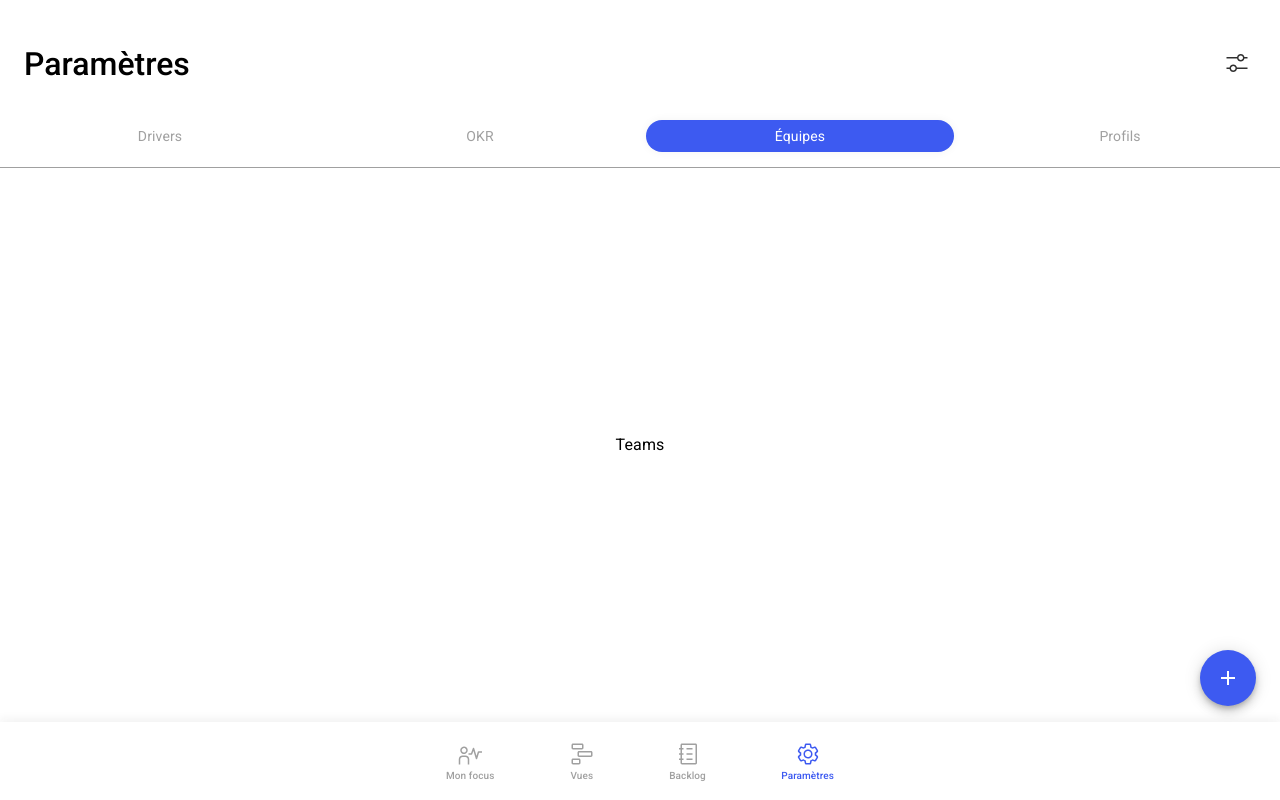
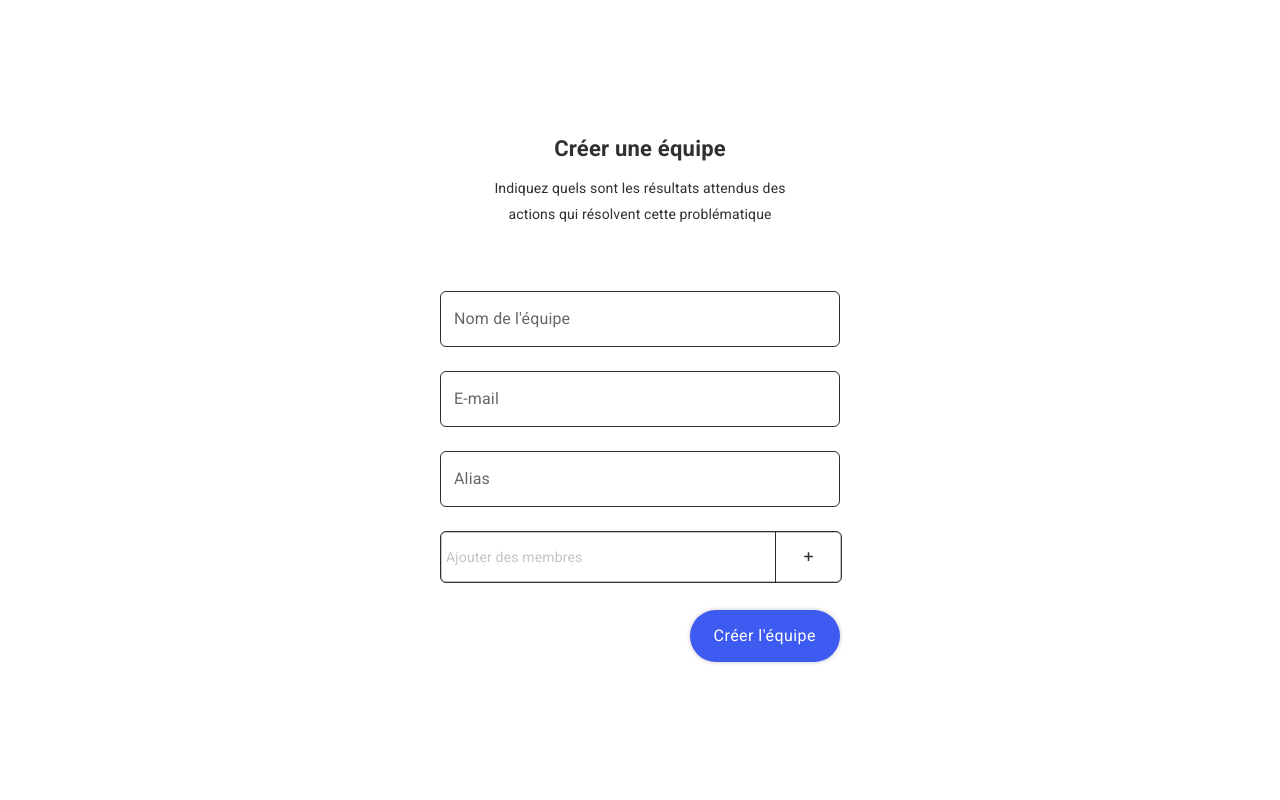
Before and after one commit to tiavina-mika/product-hero-draft, a React (Create React App) app: page / in a window 1280 px wide. Built offline with nearby package versions, Linux system fonts and the light colour scheme.

Commit message:
fix create team

```diff
--- a/App.tsx
+++ b/App.tsx
@@ -1,14 +1,15 @@
 import { ThemeProvider as EmotionThemeProvider } from "@emotion/react";
 import { StyledEngineProvider, ThemeProvider } from "@mui/material";
 import { theme } from "./src/utils/theme";
-import HomeLayout from "./src/containers/home/HomeLayout";
+// import HomeLayout from "./src/containers/home/HomeLayout";
+import CreateTeam from "./src/containers/team/CreateTeam";
 
 const App = () => {
   return (
     <StyledEngineProvider injectFirst>
       <ThemeProvider theme={theme}>
         <EmotionThemeProvider theme={theme}>
-          <HomeLayout />
+          <CreateTeam />
         </EmotionThemeProvider>
       </ThemeProvider>
     </StyledEngineProvider>
--- a/src/components/form/inputs/UsersAutocompleteInput.tsx
+++ b/src/components/form/inputs/UsersAutocompleteInput.tsx
@@ -106,7 +106,6 @@ const UsersAutocompleteInput = ({
     const newValues = [value, ...values];
     setValues(newValues);
     onChangeList?.(newValues);
-    onChange(value);
 
     // --------- udpate options --------- //
     const index = options.findIndex(
@@ -146,7 +145,7 @@ const UsersAutocompleteInput = ({
 
   return (
     <Stack spacing={1.6}>
-      {values.length > 1 && (
+      {values.length > 0 && (
         <Stack spacing={2} justifyContent="center" sx={{ pl: 0 }}>
           {values.map((value, index) => (
             <UsersAutocompleteInputOption
```
